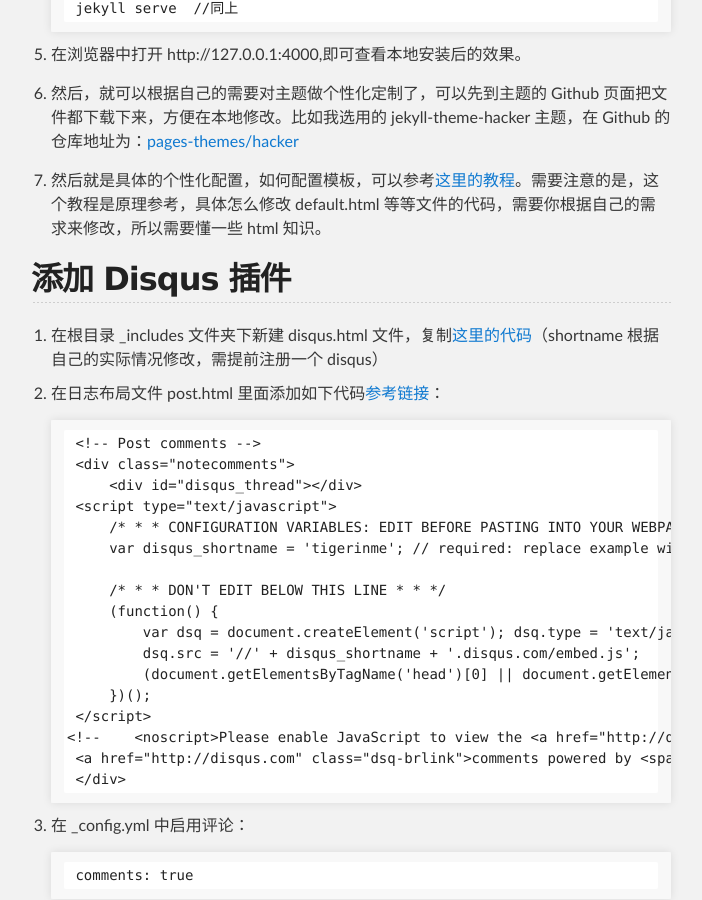
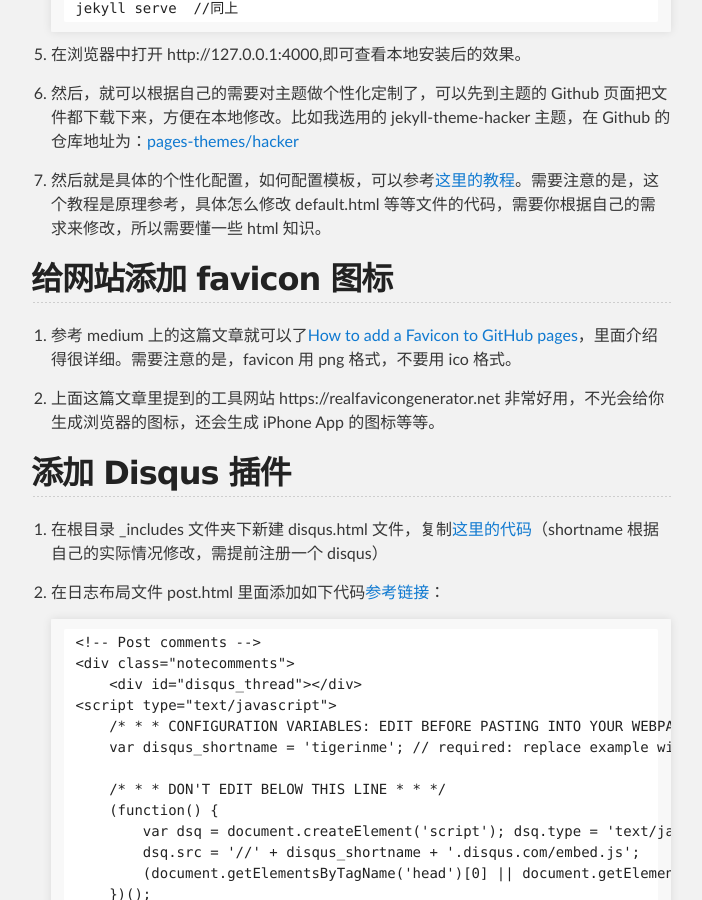
Before and after one commit to s32n/s32n.github.io, a Jekyll site: the page built from _posts/2017-11-18-how-to-build-site-with-jekyll-and-githubpage.markdown, in a window 1280 px wide and 900 px high, scrolled down 1765 px. Shown: the whole window, without its empty margins (289-991 px from the left). Built offline with Jekyll 4.4.1, drawn with Linux system fonts in a browser that asks for light colours; comment, search, counter and statistics services are not loaded.

Commit message:
add favicon to post

````diff
--- a/_posts/2017-11-18-how-to-build-site-with-jekyll-and-githubpage.markdown
+++ b/_posts/2017-11-18-how-to-build-site-with-jekyll-and-githubpage.markdown
@@ -73,9 +73,17 @@ date:   2017-11-18
 
 7. 然后就是具体的个性化配置，如何配置模板，可以参考[这里的教程](http://jmcglone.com/guides/github-pages/)。需要注意的是，这个教程是原理参考，具体怎么修改 default.html 等等文件的代码，需要你根据自己的需求来修改，所以需要懂一些 html 知识。
 
+## 给网站添加 favicon 图标
+
+1. 参考 medium 上的这篇文章就可以了[How to add a Favicon to GitHub pages](https://medium.com/@LazaroIbanez/how-to-add-a-favicon-to-github-pages-403935604460)，里面介绍得很详细。需要注意的是，favicon 用 png 格式，不要用 ico 格式。
+
+2. 上面这篇文章里提到的工具网站 https://realfavicongenerator.net 非常好用，不光会给你生成浏览器的图标，还会生成 iPhone App 的图标等等。
+
+
 ## 添加 Disqus 插件
 
 1. 在根目录 _includes 文件夹下新建 disqus.html 文件，复制[这里的代码](https://github.com/jmcglone/jmcglone.github.io/blob/master/_includes/disqus.html)（shortname 根据自己的实际情况修改，需提前注册一个 disqus）
+
 2. 在日志布局文件 post.html 里面添加如下代码[参考链接](https://github.com/jmcglone/jmcglone.github.io/blob/master/_layouts/post.html)：
 
 	```
@@ -84,6 +92,7 @@ date:   2017-11-18
 		{% include disqus.html %}
 	</div>
 	```
+
 3. 在 _config.yml 中启用评论：
 
 	```
````
Also changed, not shown: 2 other files.
